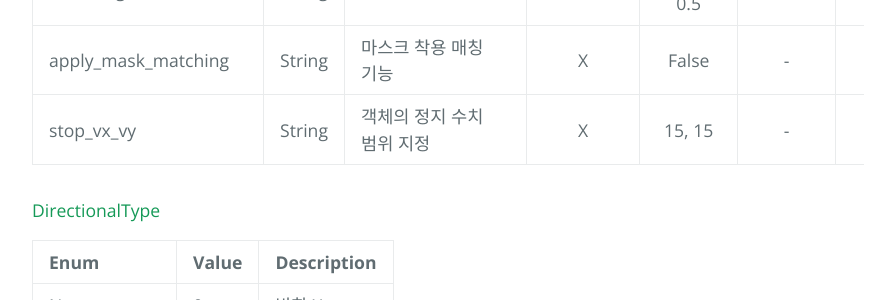
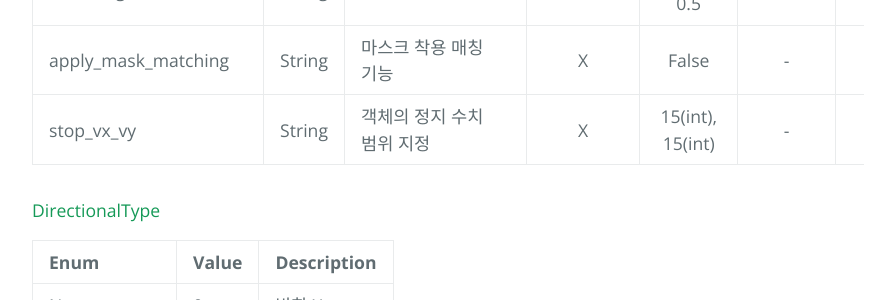
Before and after one commit to nextk-developer/nkapi, a Jekyll site: the page built from docs/kr/api/v3/va/roi.md, in a window 1280 px wide and 900 px high, scrolled down 12149 px. Shown: the part 156-456 px from the top of the window, without its empty margins (192-1087 px from the left). Built offline with Jekyll 4.4.1, drawn with Linux system fonts in a browser that asks for light colours.

```diff
--- a/docs/kr/api/v3/va/roi.md
+++ b/docs/kr/api/v3/va/roi.md
@@ -476,7 +476,7 @@ POST /v3/va/update-roi-params
 | directional | String | Roi내 진/출입 방향성 지정 (**[DirectionalType](#directionaltype)**)  | X | 0, 0 | - | Polygon 객체 이벤트 (일부 제외) |
 | matching_score | String | 최소 인식 매칭 점수 | X | 0.99, 0.5 | - | NotWearingMask, MatchingFace |
 | apply_mask_matching | String | 마스크 착용 매칭 기능 | X | False | - | NotWearingMask |
-| stop_vx_vy | String | 객체의 정지 수치 범위 지정 | X | 15, 15 | - | QueueLength  |
+| stop_vx_vy | String | 객체의 정지 수치 범위 지정 | X | 15(int), 15(int) | - | QueueLength  |
 
 
 <!--
```
Also changed, not shown: docs/kr/api/v3/common/models.md (+1 -0 lines).
